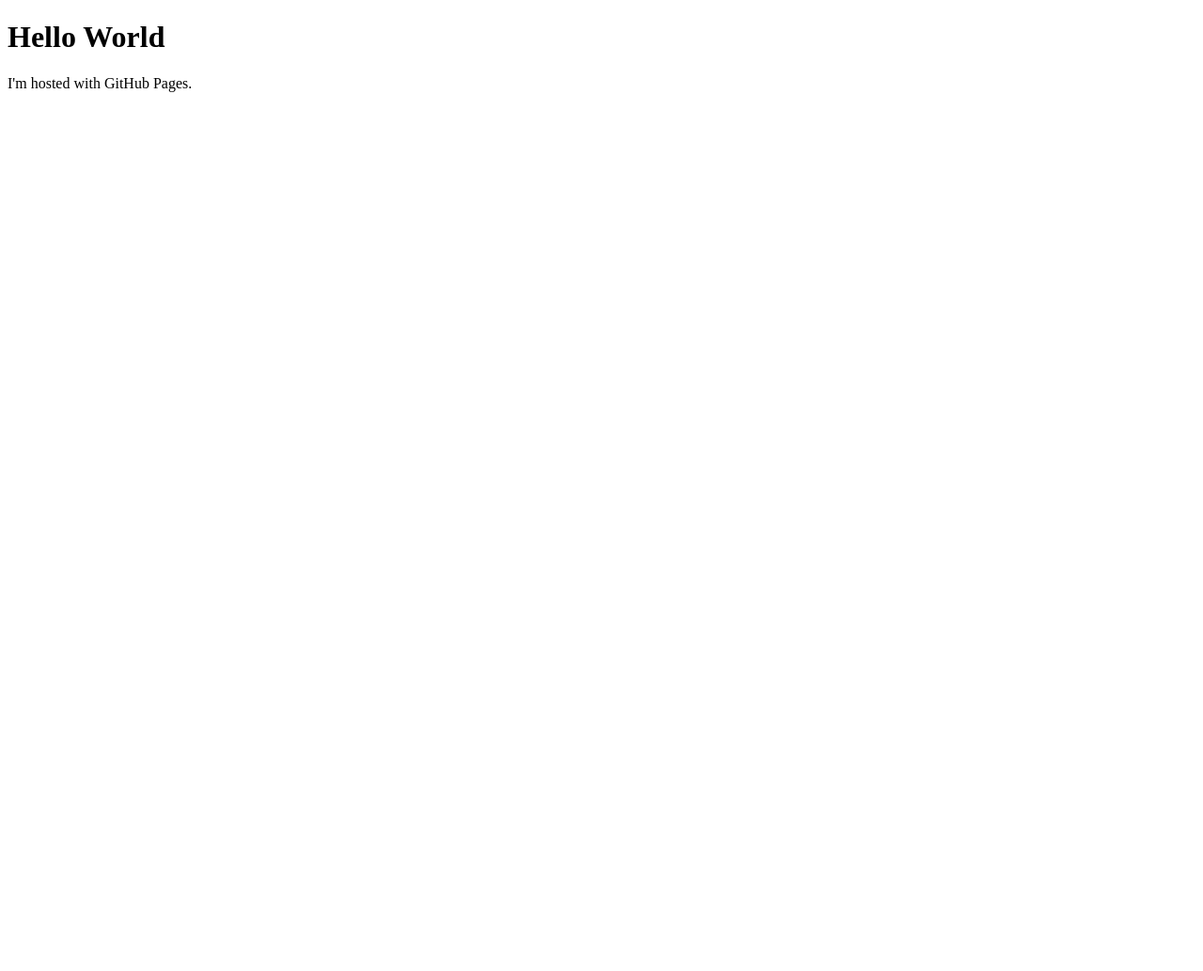
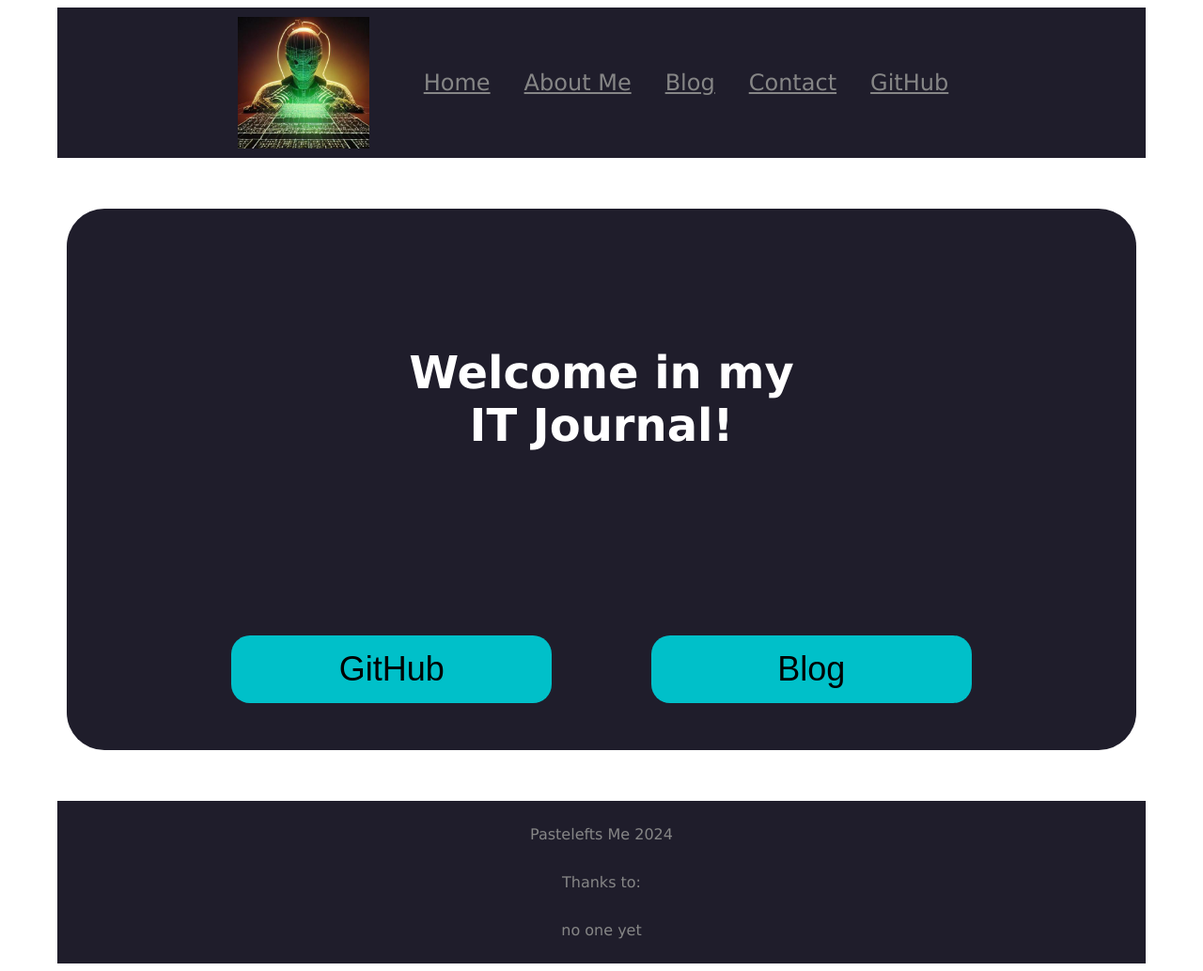
Before and after one commit to SchoferMorningstar/SchoferMorningstar.github.io, a plain HTML site: page index.html in a window 1280 px wide. Shown: the whole page at 94% size. Before the commit the page ends 800 px from the top, so only its background shows below. Drawn offline with Linux system fonts and the light colour scheme.

Commit message:
Home site
I created home site and give some css to it

```diff
--- a/index.html
+++ b/index.html
@@ -1,7 +1,40 @@
 <!DOCTYPE html>
-<html>
-<body>
-<h1>Hello World</h1>
-<p>I'm hosted with GitHub Pages.</p>
-</body>
+<html lang="en">
+  <head>
+    <meta charset="UTF-8" />
+    <meta name="viewport" content="width=device-width, initial-scale=1.0" />
+    <title>SchoferMorningstar</title>
+
+    <link rel="stylesheet" href="styles/styles.css" />
+  </head>
+  <body>
+    <header>
+      <img src="images/logo.png" />
+      <nav>
+        <ul>
+          <li><a href="index.html">Home</a></li>
+          <li><a href="about.html">About Me</a></li>
+          <li><a href="blog.html">Blog</a></li>
+          <li><a href="contact.html">Contact</a></li>
+          <li><a href="https://github.com/SchoferMorningstar">GitHub</a></li>
+        </ul>
+      </nav>
+    </header>
+    <main>
+      <h1>Welcome in my<br />IT Journal!</h1>
+      <break></break>
+      <a href="https://github.com/SchoferMorningstar"
+        ><button>GitHub</button></a
+      >
+      <a href="blog.html"><button>Blog</button></a>
+    </main>
+    <footer>
+      <p>Pastelefts Me 2024</p>
+      <break></break>
+      <p>Thanks to:</p>
+      <break></break>
+      <p>no one yet</p>
+      <break></break>
+    </footer>
+  </body>
 </html>
--- /dev/null
+++ b/styles/styles.css
@@ -0,0 +1,99 @@
+body {
+  background-color: #ffffff;
+  font-family: Verdana;
+}
+header {
+  display: flex;
+  align-items: center;
+  justify-content: center;
+  align-content: space-around;
+  width: 90%;
+  margin: auto;
+  padding: 10px;
+  flex-wrap: wrap;
+  background-color: #1f1d2b;
+}
+header img {
+  width: 140px;
+  height: 140px;
+  flex-wrap: wrap;
+}
+header nav ul {
+  display: inline-flex;
+  font-size: 24px;
+  color: whitesmoke;
+  list-style-type: none;
+  align-content: space-around;
+  flex-wrap: wrap;
+}
+header ul li {
+  margin-left: 18px;
+  margin-right: 18px;
+  flex-wrap: wrap;
+}
+header ul li a {
+  color: #868686;
+}
+header ul li a:hover {
+  color: #f27d4d;
+}
+header ul li a:focus {
+  color: #f27d4d;
+}
+
+main {
+  background-color: #1f1d2b;
+  color: white;
+  width: 90%;
+  border-radius: 40px;
+  display: flexbox;
+  align-content: center;
+  justify-content: center;
+  margin: auto;
+  margin-top: 54px;
+  min-height: 500px;
+  text-align: center;
+}
+main h1 {
+  padding-top: 10%;
+  padding-bottom: 10%;
+  font-size: 48px;
+}
+
+main button {
+  margin: 50px;
+  margin: 50px;
+  font-size: 36px;
+  flex-wrap: wrap;
+  border-radius: 20px;
+  background-color: #00c0c9;
+  border: none;
+  padding: 15px;
+  width: 30%;
+  min-width: max-content;
+}
+main button:hover {
+  cursor: pointer;
+  background-color: #f27d4d;
+}
+
+break {
+  flex-basis: 100%;
+  width: 0px;
+  height: 0px;
+  overflow: hidden;
+}
+
+footer {
+  display: flex;
+  align-items: center;
+  justify-content: center;
+  align-content: space-around;
+  width: 90%;
+  margin: auto;
+  padding: 10px;
+  flex-wrap: wrap;
+  background-color: #1f1d2b;
+  color: #868686;
+  margin-top: 54px;
+}
```
Also changed, not shown: images/logo.png (added).
